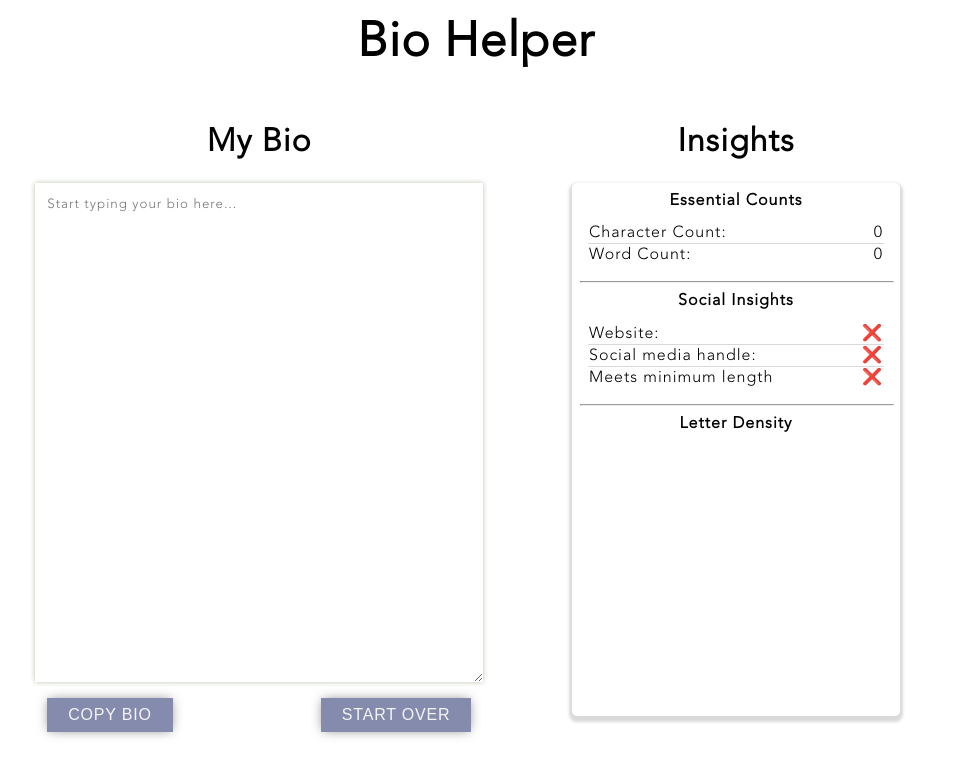
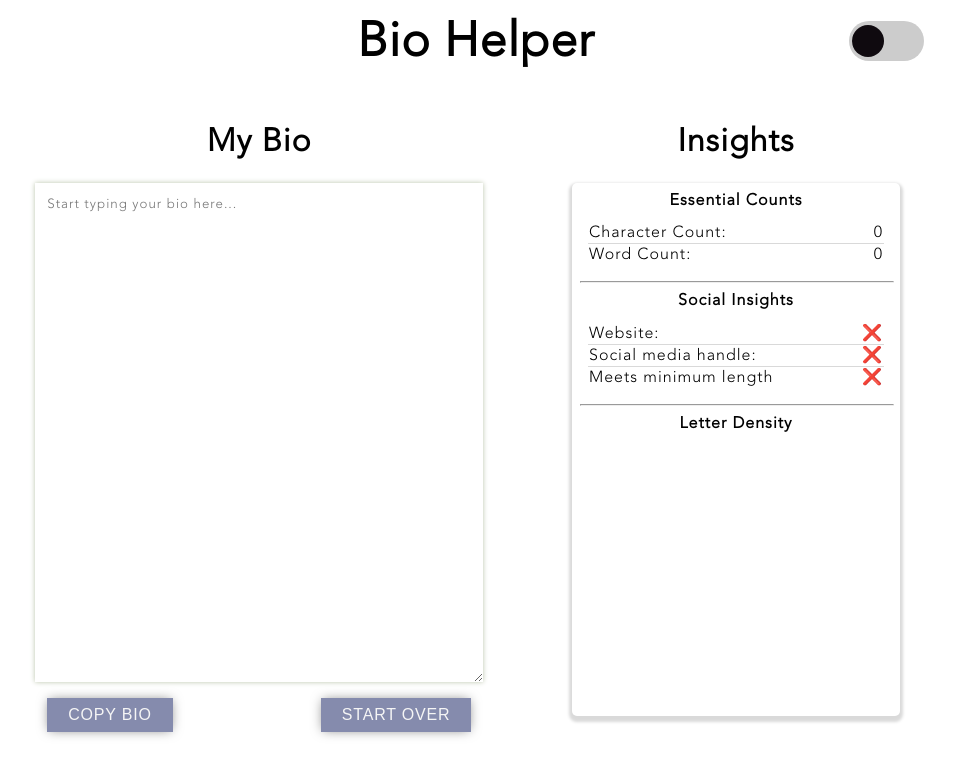
Before and after one commit to DruSerkes/bio-helper, a React (Create React App) app: page / in a window 1280 px wide. Shown: the top 776 px of the page, without its empty margins (164-1119 px from the left). Built offline with nearby package versions, Linux system fonts and the light colour scheme.

Commit message:
add toggle button with styles

```diff
--- a/src/App.css
+++ b/src/App.css
@@ -24,12 +24,18 @@ main {
 }
 
 h1 {
+  display: inline-block;
   font-size: 3rem;
 }
 
 h3 {
   font-size: 2rem;
   margin: 0 0 1rem 0;
+}
+
+header {
+  position: relative;
+  width: 100%;
 }
 
 .UserInput,
@@ -93,6 +99,68 @@ label {
   font-size: 2rem;
   font-weight: bold;
   margin: 0 0 1rem 0;
+}
+
+.switch {
+  display: inline-block;
+  height: 40px;
+  position: absolute;
+  top: 25%;
+  right: 15%;
+  width: 75px;
+}
+
+.switch input {
+  opacity: 0;
+  width: 0;
+  height: 0;
+}
+
+.slider {
+  position: absolute;
+  cursor: pointer;
+  top: 0;
+  left: 0;
+  right: 0;
+  bottom: 0;
+  background-color: #ccc;
+  -webkit-transition: .4s;
+  transition: .4s;
+}
+
+.slider:before {
+  background-color: hsl(300, 20%, 5%);
+  content: "";
+  position: absolute;
+  height: 32px;
+  width: 32px;
+  left: 4%;
+  top: 10%;
+  -webkit-transition: .4s;
+  transition: .4s;
+}
+
+input:checked + .slider {
+  background-color: hsl(207, 90%, 34%);
+}
+
+input:focus + .slider {
+  background-color: hsl(207, 90%, 34%);
+}
+
+input:checked + .slider:before {
+  -webkit-transform: translateX(36px);
+  -ms-transform: translateX(36px);
+  transform: translateX(36px);
+  background-color: hsl(300, 20%, 90%);
+}
+
+.slider.round {
+  border-radius: 34px;
+}
+
+.slider.round:before {
+  border-radius: 50%;
 }
 
 textarea {
--- a/src/App.tsx
+++ b/src/App.tsx
@@ -16,7 +16,13 @@ export const App: React.FC = () => {
   const [bio, setBio] = useLocalStorage('user-bio', '');
   return (
     <div className="App">
-      <h1>Bio Helper</h1>
+      <header>
+        <h1>Bio Helper</h1>
+        <label className="switch">
+          <input type="checkbox" />
+          <span className="slider round"></span>
+        </label>
+      </header>
       <main>
         <div className="Left">
           <UserInput input={bio} setInput={setBio} />
```
